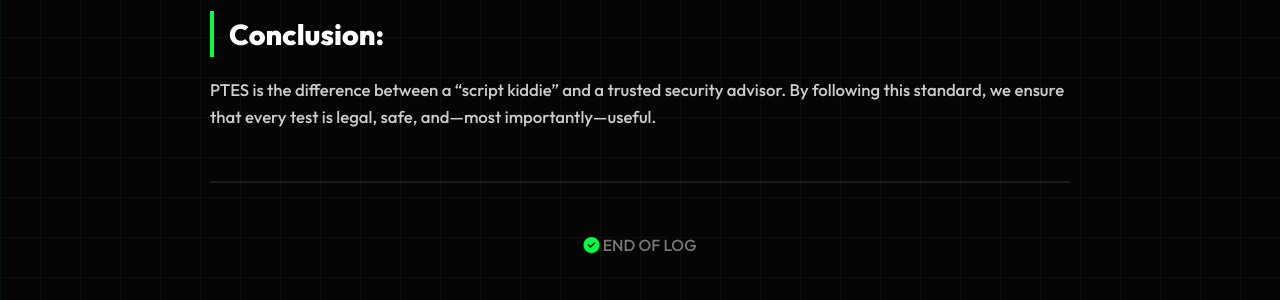
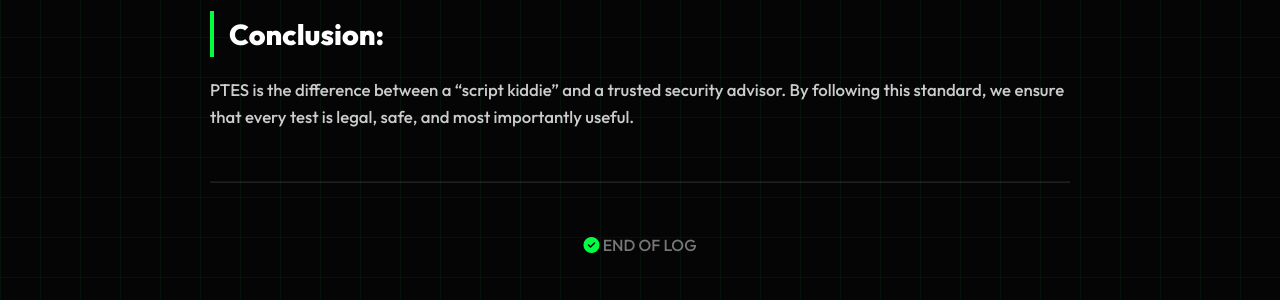
Before and after one commit to Lvbalaji/Lvbalaji.github.io, a Jekyll site: the page built from _posts/2026-01-25-ptes.md, in a window 1280 px wide and 900 px high, scrolled down 6742 px. Shown: the part 461-761 px from the top of the window. Built offline with Jekyll 4.4.1, drawn with Linux system fonts in a browser that asks for light colours.

Commit message:
Fix punctuation in PTES conclusion
Removed unnecessary em dash from conclusion.

```diff
--- a/_posts/2026-01-25-ptes.md
+++ b/_posts/2026-01-25-ptes.md
@@ -271,4 +271,4 @@
 
 ## **Conclusion:**
 
-PTES is the difference between a "script kiddie" and a trusted security advisor. By following this standard, we ensure that every test is legal, safe, and—most importantly—useful.
+PTES is the difference between a "script kiddie" and a trusted security advisor. By following this standard, we ensure that every test is legal, safe, and most importantly useful.
```
